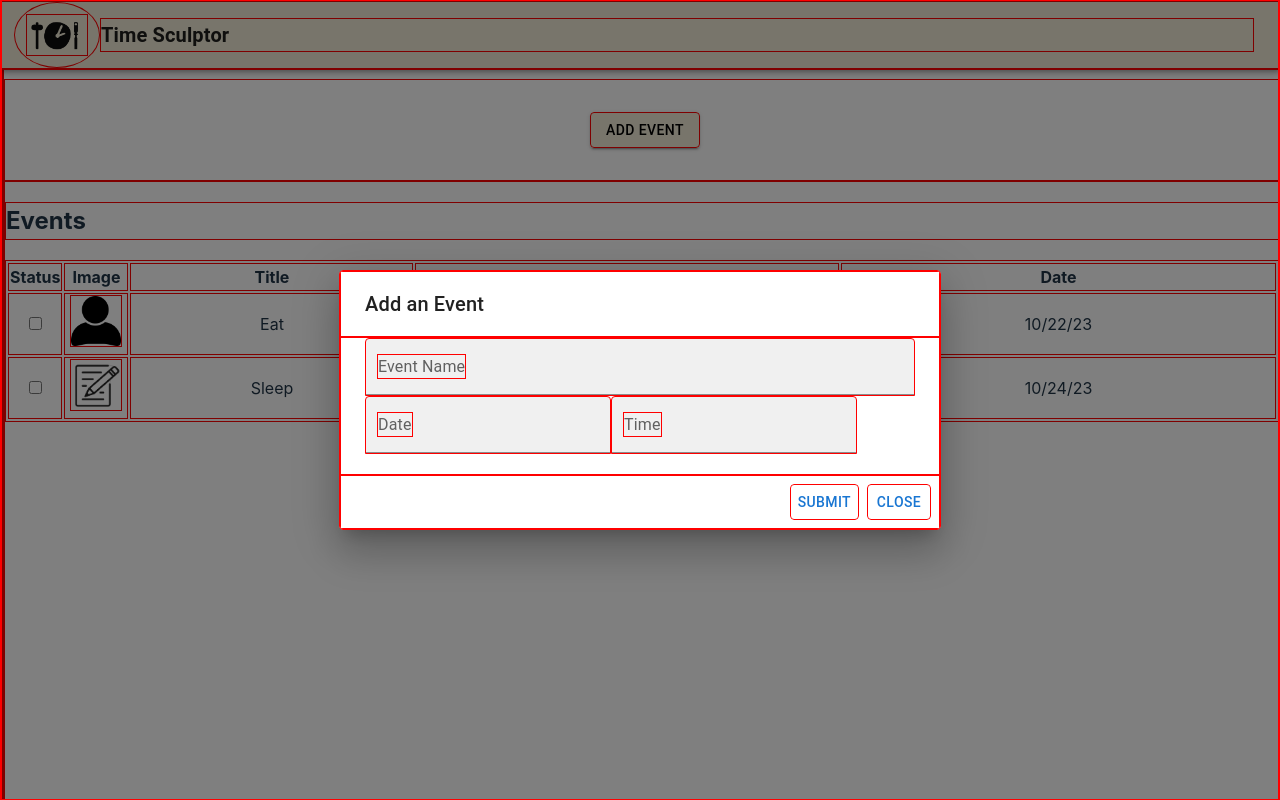
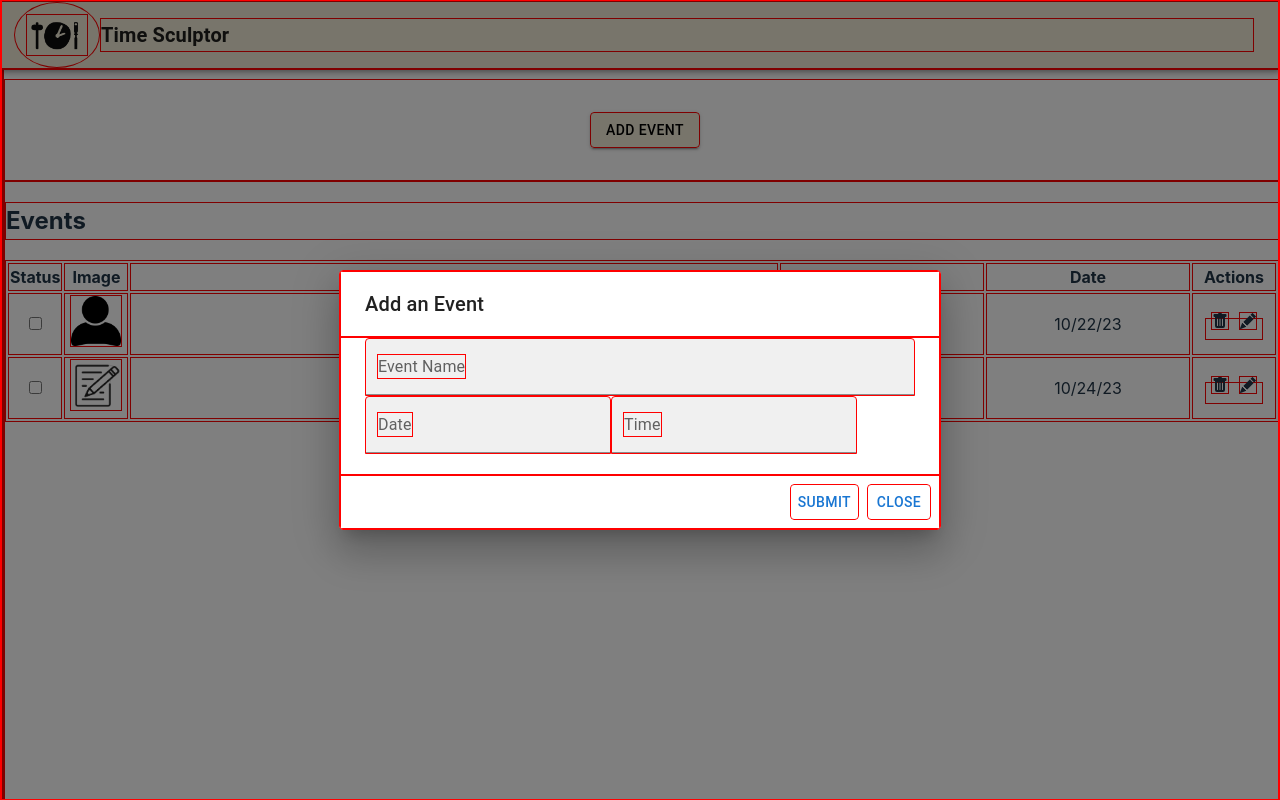
Before and after one commit to nickw409/TimeSculptor, a React (Vite) app in the folder TimeSculptor/: page / in a window 1280 px wide. Both pictures are taken after a click on the button "ADD EVENT". Shown: the top 800 px of the page. Built offline with nearby package versions, Linux system fonts and the light colour scheme.

Commit message:
added edit and delete functionality, cleaned up some table formatting

```diff
--- a/TimeSculptor/src/App.jsx
+++ b/TimeSculptor/src/App.jsx
@@ -28,6 +28,23 @@ function App() {
   // this useState dynamically updates our list of events
   // when a new event is added
   const [events, setEvents] = useState(initialEvents);
+
+  const handleDeleteEvent = (targetId) => {
+    setEvents(events.filter(event => event.id !== targetId));
+  };
+
+  const handleEditEvent = (updatedEvent) => {
+    const index = events.findIndex((event) => event.id == updatedEvent.id)
+
+    if (index !== -1) {
+      const newEvents = [...events];
+      newEvents[index] = updatedEvent;
+      setEvents(newEvents);
+    }
+  };
+
+
+
   const [count, setCount] = useState(0)
 
   // addEvent takes the array of events and updates it with the new event
@@ -42,7 +59,7 @@ function App() {
     <div className='appContainer'>
       <Header />
       <AddEvent addEventFunction={addEvent}/>
-      <Events events={events} />
+      <Events events={events} deleteEvent = {handleDeleteEvent} editEvent = {handleEditEvent}/>
     </div>
   )
 }
--- /dev/null
+++ b/TimeSculptor/src/components/add_dialog.jsx
@@ -0,0 +1,83 @@
+import React from "react";
+import { useState } from "react";
+import { Dialog, DialogTitle, DialogActions, DialogContent } from "@mui/material";
+import { Button } from "@mui/material";
+import TextField from '@mui/material/TextField';
+import { v4 as uuid } from "uuid"
+
+// This is the dialog box component,
+// NOTE: addEvent method has been passed in, but not used yet
+// NOTE: close button is working, submit button has no functionality
+export default function AddDialog({open, closeFunction, addEvent})
+{
+    const [name, setName] = useState("");
+    const [date, setDate] = useState("");
+    const [time, setTime] = useState("");
+
+    const unique_id = uuid();
+
+    const nameChange = (event) => {
+        setName(event.target.value);
+    };
+
+    const dateChange = (event) => {
+        setDate(event.target.value);
+    };
+
+    const timeChange = (event) => {
+        setTime(event.target.value)
+    };
+
+    const formSubmit = () => {
+        const newEvent = {
+            id: unique_id,
+            title: name,
+            date: date,
+            time: time,
+            icon: "/assets/images/login.png"
+        }
+
+        addEvent(newEvent);
+
+        closeFunction();
+    };
+
+    return (
+        <>
+            <Dialog open={open}>
+                <DialogTitle>Add an Event</DialogTitle>
+                <DialogContent>
+                    <TextField
+                    // text field for event name
+                        id="eventName"
+                        label="Event Name"
+                        fullWidth
+                        variant="filled"
+                        value = {name}
+                        onChange={nameChange}
+                    />
+                    <TextField
+                    // text field for event date
+                        id="date"
+                        label="Date"
+                        variant="filled"
+                        value={date}
+                        onChange={dateChange}
+                    />
+                    <TextField
+                    // text field for event time
+                        id="time"
+                        label="Time"
+                        variant="filled"
+                        value={time}
+                        onChange={timeChange}
+                    />
+                </DialogContent>
+                <DialogActions>
+                    <Button onClick = {formSubmit}> Submit </Button>
+                    <Button onClick={() => closeFunction()}>Close</Button>
+                </DialogActions>
+            </Dialog>
+        </>
+    );
+}
--- a/TimeSculptor/src/components/create.jsx
+++ b/TimeSculptor/src/components/create.jsx
@@ -1,7 +1,7 @@
 import React from 'react';
 import Button from "@mui/material/Button";
 import Box from '@mui/material/Box';
-import EventDialog from './event_dialog';
+import AddDialog from './add_dialog'
 import { useState } from 'react';
 
 export default function AddEvent( {addEventFunction}) {
@@ -26,7 +26,7 @@ export default function AddEvent( {addEventFunction}) {
             }}>
                 Add Event
             </Button>
-            <EventDialog open={eventDialogOpen} closeFunction={closeDialog} addEvent={addEventFunction}/>
+            <AddDialog open={eventDialogOpen} closeFunction={closeDialog} addEvent={addEventFunction}/>
         </Box>
     )
 }
--- a/TimeSculptor/src/components/event_dialog.jsx
+++ b/TimeSculptor/src/components/edit_dialog.jsx
@@ -8,13 +8,11 @@ import { v4 as uuid } from "uuid"
 // This is the dialog box component,
 // NOTE: addEvent method has been passed in, but not used yet
 // NOTE: close button is working, submit button has no functionality
-export default function EventDialog({open, closeFunction, addEvent})
+export default function EditDialog({open, closeFunction, editEvent, toEdit})
 {
     const [name, setName] = useState("");
     const [date, setDate] = useState("");
     const [time, setTime] = useState("");
-
-    const unique_id = uuid();
 
     const nameChange = (event) => {
         setName(event.target.value);
@@ -30,14 +28,14 @@ export default function EventDialog({open, closeFunction, addEvent})
 
     const formSubmit = () => {
         const newEvent = {
-            id: unique_id,
+            id: toEdit,
             title: name,
             date: date,
             time: time,
             icon: "/assets/images/login.png"
         }
 
-        addEvent(newEvent);
+        editEvent(newEvent);
 
         closeFunction();
     };
@@ -45,7 +43,7 @@ export default function EventDialog({open, closeFunction, addEvent})
     return (
         <>
             <Dialog open={open}>
-                <DialogTitle>Add an Event</DialogTitle>
+                <DialogTitle>Edit an Event</DialogTitle>
                 <DialogContent>
                     <TextField
                     // text field for event name
--- a/TimeSculptor/src/components/events.css
+++ b/TimeSculptor/src/components/events.css
@@ -17,8 +17,21 @@
   width: 60px;
 }
 
+.timeCol, .dateCol {
+  width: 200px
+}
+
+.actionCol {
+  width: 80px;
+}
+
 td {
   text-align: center;
+}
+
+.actionButton {
+  margin: 5px;
+  cursor: pointer;
 }
 
 .eventInfo {
--- a/TimeSculptor/src/components/events.jsx
+++ b/TimeSculptor/src/components/events.jsx
@@ -1,7 +1,17 @@
 import React from 'react';
 import './events.css'
+import {BsFillTrashFill, BsFillPencilFill} from "react-icons/bs"
+import EditDialog from './edit_dialog'
+import { useState } from 'react';
 
-export default function EventTable( {events} ) {
+export default function EventTable( {events, deleteEvent, editEvent } ) {
+    function closeDialog()
+        {
+            setEventDialogOpen(false);
+        }
+
+    const [eventDialogOpen, setEventDialogOpen] = useState(false);
+
     return (
         <div className="eventsDisplay">
             <h2>
@@ -13,8 +23,9 @@ export default function EventTable( {events} ) {
                         <th className='statusCol'>Status</th>
                         <th className='imageCol'>Image</th>
                         <th>Title</th>
-                        <th>Time</th>
-                        <th>Date</th>
+                        <th className='timeCol'>Time</th>
+                        <th className='dateCol'>Date</th>
+                        <th className='actionCol'>Actions</th>
                     </tr>
                 </thead>
                 <tbody>
@@ -23,8 +34,21 @@ export default function EventTable( {events} ) {
                             <td className='statusCol'><input type="checkbox" /></td>
                             <td className='imageCol'><img src={event.icon} alt={event.id}/></td>
                             <td>{event.title}</td>
-                            <td>{event.time}</td>
-                            <td>{event.date}</td>
+                            <td className='timeCol'>{event.time}</td>
+                            <td className='dateCol'>{event.date}</td>
+                            <td className='actionCol'>
+                                <span>
+                                    <BsFillTrashFill className="actionButton" onClick={() => {
+                                        deleteEvent(event.id)
+                                    }}
+                                    />
+                                    <BsFillPencilFill className="actionButton" onClick = {() => {
+                                        setEventDialogOpen(true)
+                                    }}
+                                    />
+                                    <EditDialog open={eventDialogOpen} closeFunction={closeDialog} editEvent={editEvent} toEdit={event.id}/>
+                                </span>
+                            </td>
                         </tr>
                     ))}
                 </tbody>
```
